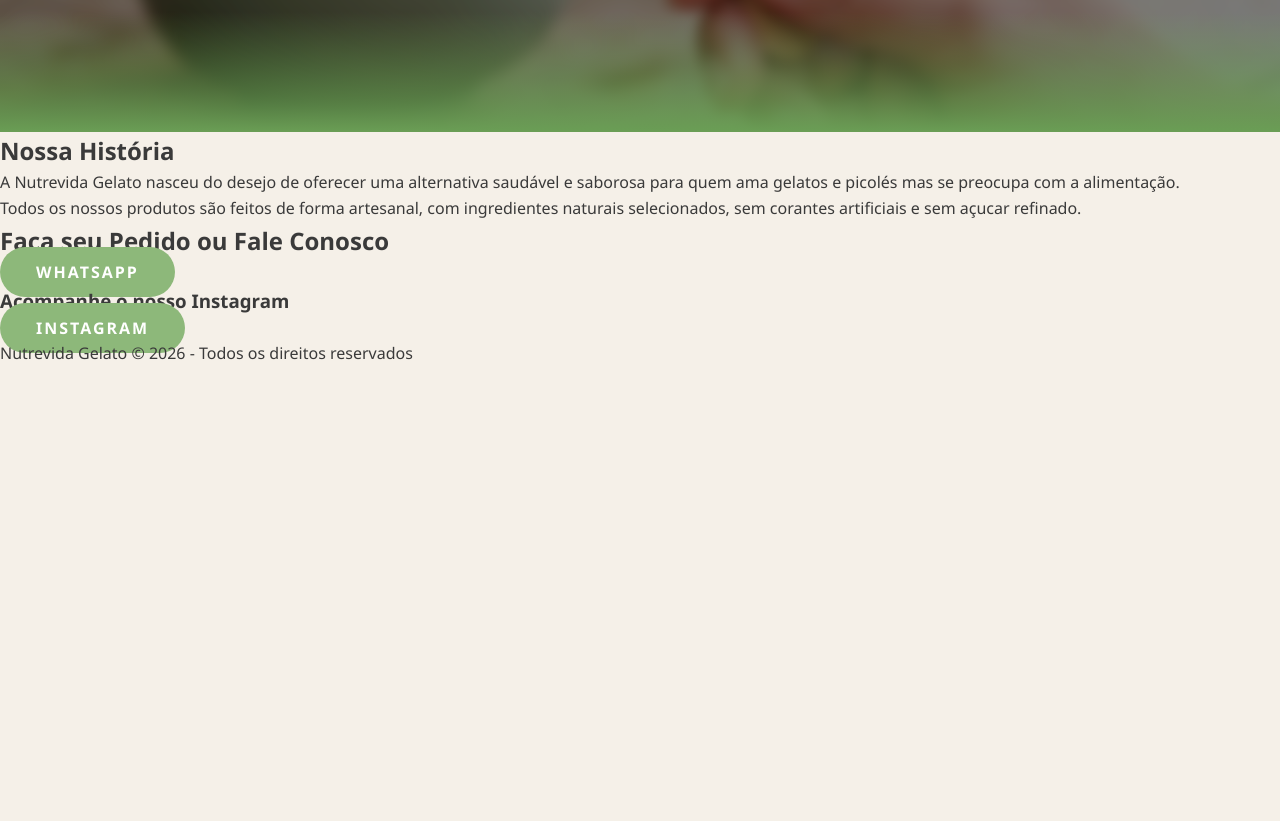
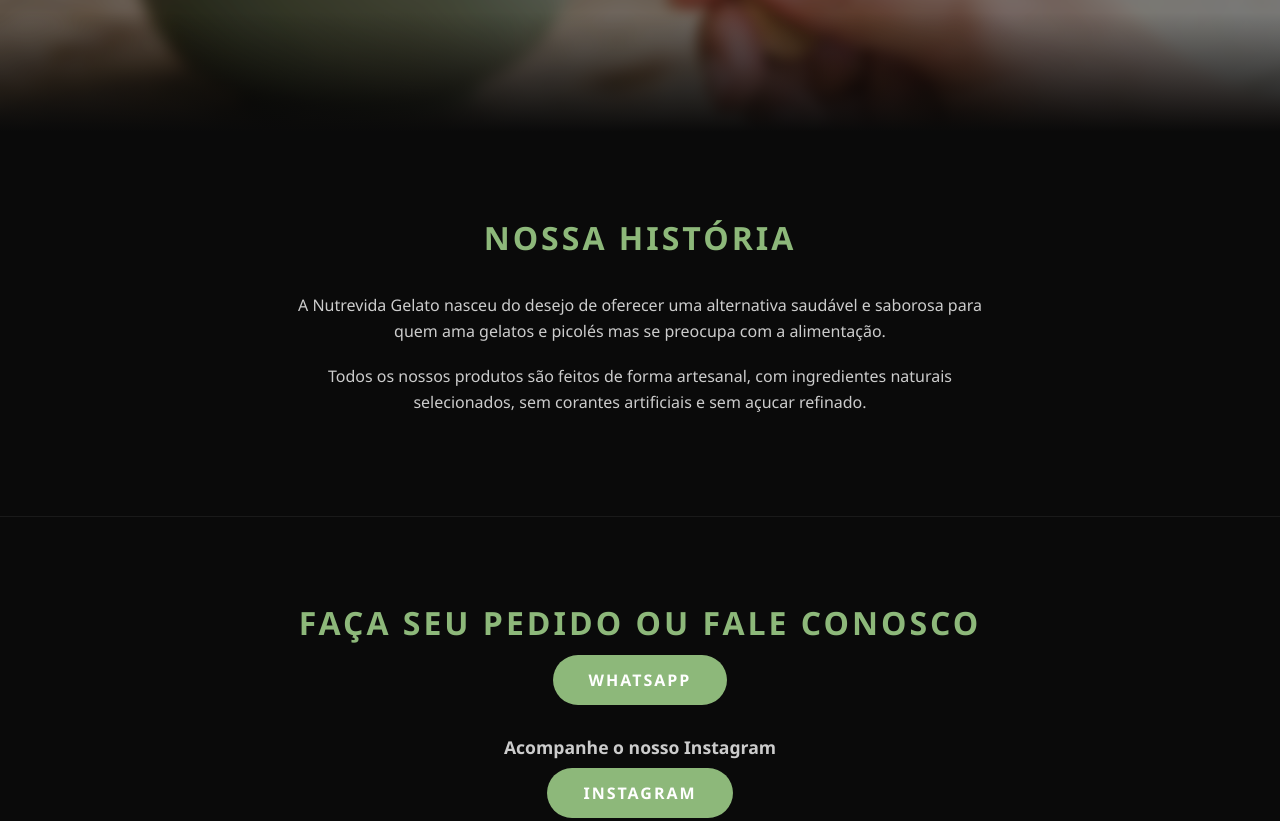
Before and after one commit to Jojola07/nutrevida-gelato, a plain HTML site: page index.html in a window 1280 px wide. Shown: the part 1560-2381 px from the top of the page. Before the commit the page ends 1927 px from the top, so only its background shows below. Drawn offline with Linux system fonts and the light colour scheme.

Commit message:
17 finalizado primeira versao oficial

```diff
--- a/style.css
+++ b/style.css
@@ -211,7 +211,7 @@
     left: 0;
     right: 0;
     height: 120px;
-    background: linear-gradient(to bottom, transparent, #6a9e55);
+    background: linear-gradient(to bottom, transparent, #8db87a);
     z-index: 2;
 }
 
@@ -222,7 +222,7 @@
     left: 0;
     right: 0;
     height: 120px;
-    background: linear-gradient(to bottom, transparent, #6a9e55);
+    background: linear-gradient(to bottom, transparent, #0a0a0a);
     z-index: 1;
 }
 
@@ -232,6 +232,66 @@
     left: 0;
     right: 0;
     height: 120px;
-    background: linear-gradient(to bottom, #6a9e55, transparent);
+    background: linear-gradient(to bottom, #8db87a, transparent);
     z-index: 1;
 }
+
+#sobre {
+    background: #0a0a0a;
+    padding: 80px 60px;
+    display: flex;
+    justify-content: center;
+}
+
+.sobre {
+    max-width: 700px;
+    text-align: center;
+}
+
+.sobre h2 {
+    font-size: 2rem;
+    color: var(--verde);
+    text-transform: uppercase;
+    letter-spacing: 3px;
+    margin-bottom: 30px;
+}
+
+.sobre p {
+    color: #cccccc;
+    font-size: 1rem;
+    margin-bottom: 20px;
+}
+
+#contato {
+    background-color: #0a0a0a;
+    padding: 80px 60px;
+    text-align: center;
+    border-top: 1px solid #1a1a1a;
+}
+
+#contato h2 {
+    font-size: 2rem;
+    color: var(--verde);
+    text-transform: uppercase;
+    letter-spacing: 3px;
+    margin-bottom: 20px;
+}
+
+#contato h3 {
+    font-size: 1.1rem;
+    color: #cccccc;
+    margin-top: 40px;
+    margin-bottom: 20px;
+}
+
+footer {
+    background-color: #0a0a0a;
+    border-top: 2px solid var(--verde);
+    padding: 30px 60px;
+    text-align: center;
+}
+
+footer p {
+    color: #7a7a7a;
+    font-size: 0.85rem;
+}
```
